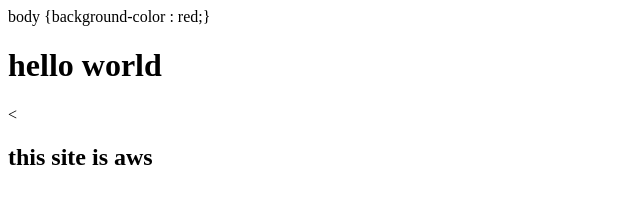
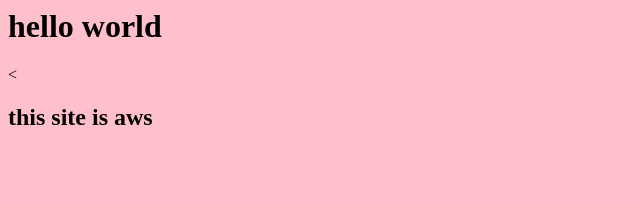
Before and after one commit to mussk15/toy, a plain HTML site: page index.html in a window 1280 px wide. Shown: the whole page, without its empty margins (0-640 px from the left). Drawn offline with Linux system fonts and the light colour scheme.

Commit message:
Update index.html

```diff
--- a/index.html
+++ b/index.html
@@ -1,6 +1,6 @@
 <html>
   <head>
-    body {background-color : red;}
+    <body bgcolor="pink">
     <title> hii github</title>
   </head>
   <body>
```
